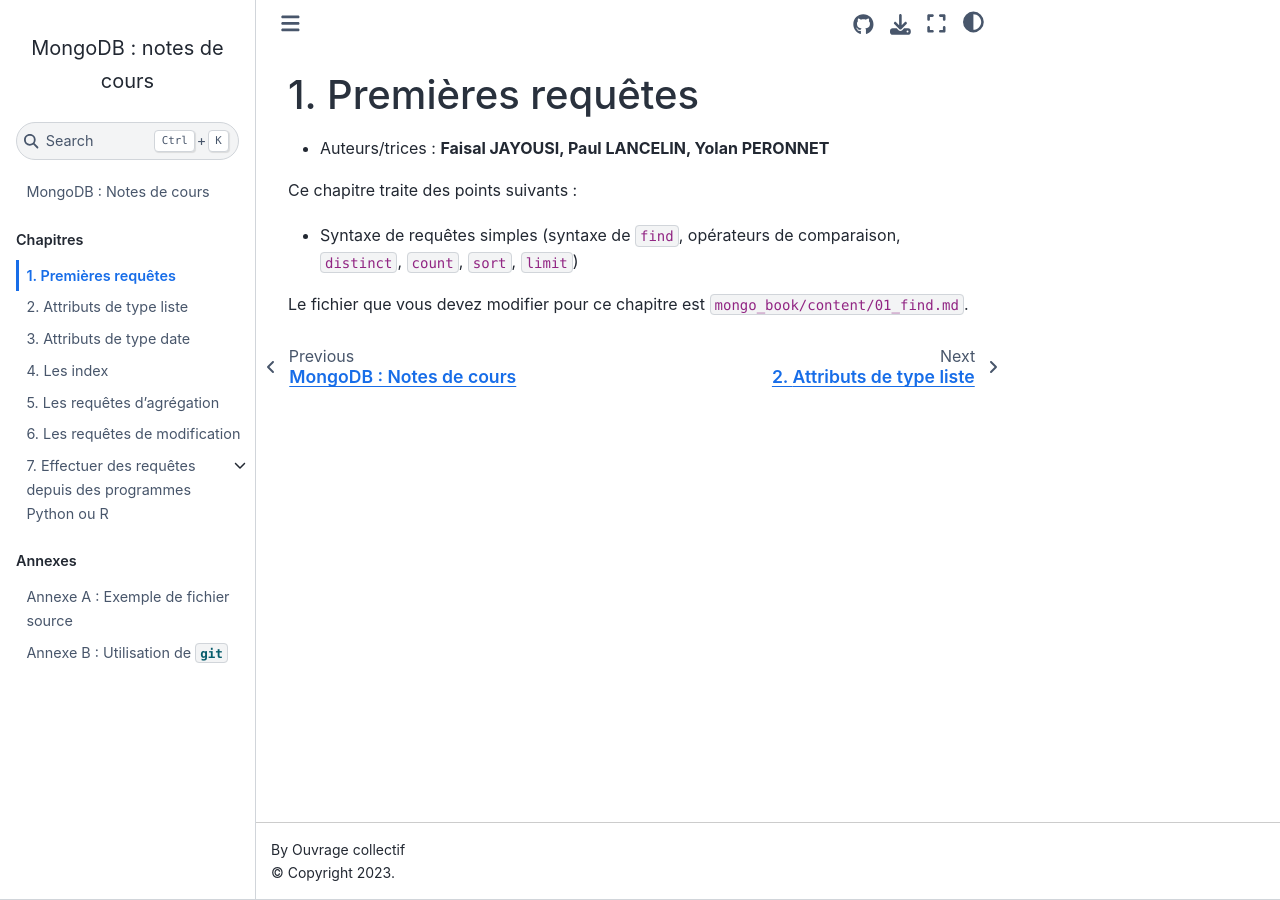
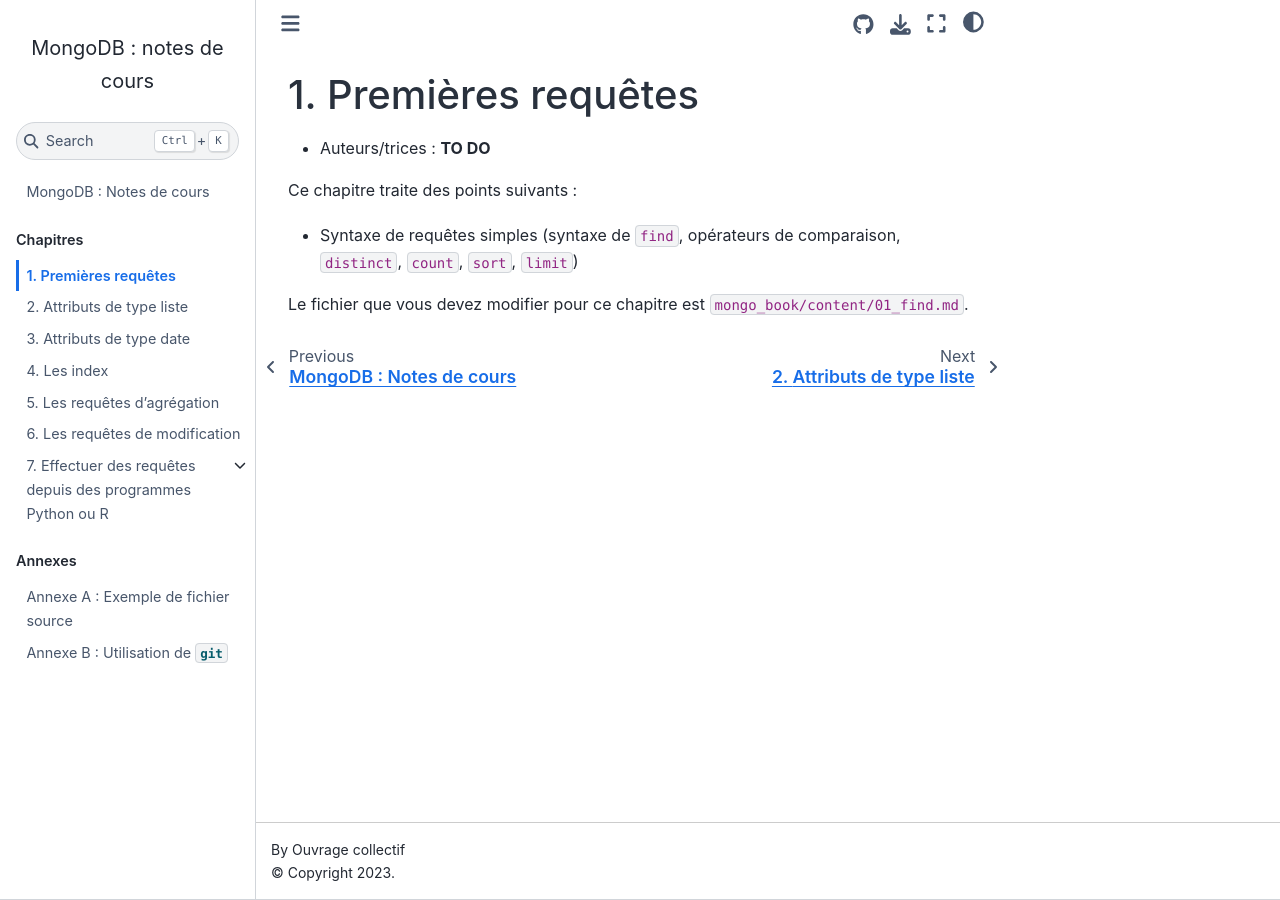
Before and after one commit to rtavenar/mongo_book, a Jupyter Book: the page built from content/01_find.md, in a window 1280 px wide. Built offline with Jupyter Book 1.0.4 settings and Sphinx 7.4.7 and the Sphinx Book theme 1.1.4, drawn with Linux system fonts in a browser that asks for light colours.

Commit message:
Update 01_find.md

```diff
--- a/content/01_find.md
+++ b/content/01_find.md
@@ -15,7 +15,7 @@
 
 # Premières requêtes
 
-* Auteurs/trices : **Faisal JAYOUSI, Paul LANCELIN, Yolan PERONNET**
+* Auteurs/trices : **TO DO**
 
 Ce chapitre traite des points suivants :
 * Syntaxe de requêtes simples (syntaxe de `find`, opérateurs de comparaison, `distinct`, `count`, `sort`, `limit`)
```
